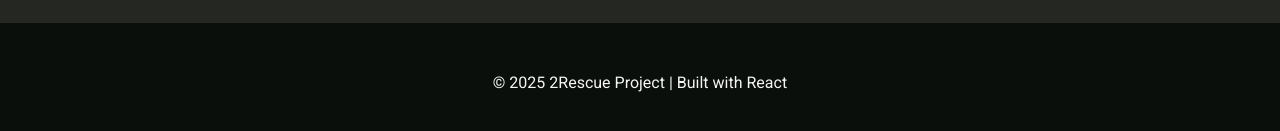
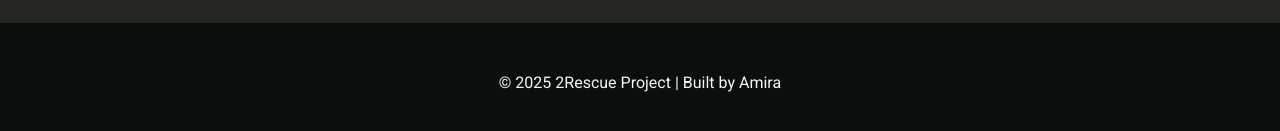
Before and after one commit to amiraTech/2Rescue, a React (Vite) app in the folder 2rescue/: page /resources in a window 1280 px wide. Shown: the part 1229-1360 px from the top of the page. Built offline with nearby package versions, Linux system fonts and the light colour scheme; no server answers.

Commit message:
Updated the footer

```diff
--- a/2rescue/src/components/Footer.jsx
+++ b/2rescue/src/components/Footer.jsx
@@ -5,7 +5,7 @@ function Footer() {
   return (
     <footer>
       <div className="container">
-        <p>© 2025 2Rescue Project | Built with React</p>
+        <p>© 2025 2Rescue Project | Built by Amira</p>
       </div>
     </footer>
   );
```
